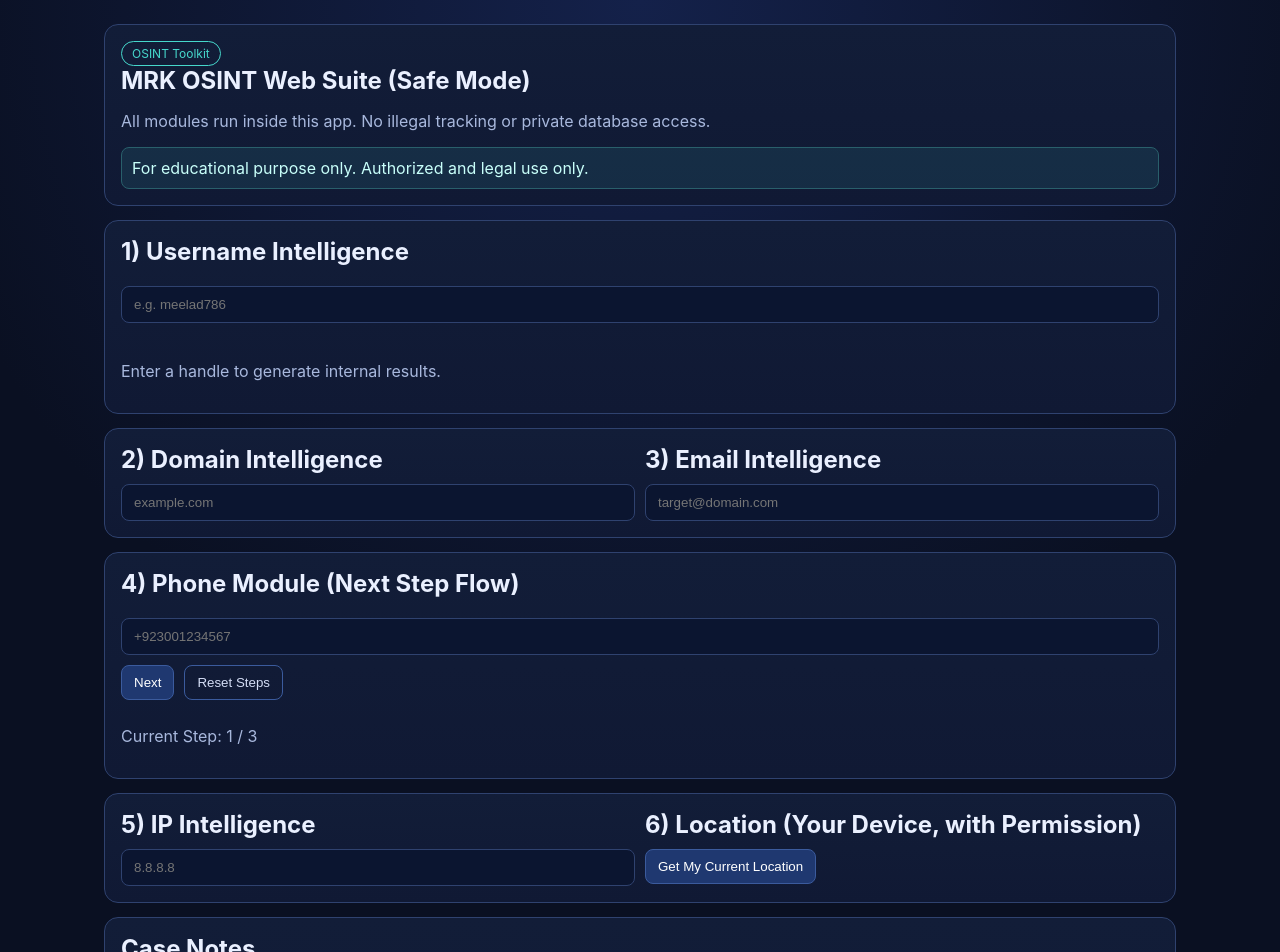
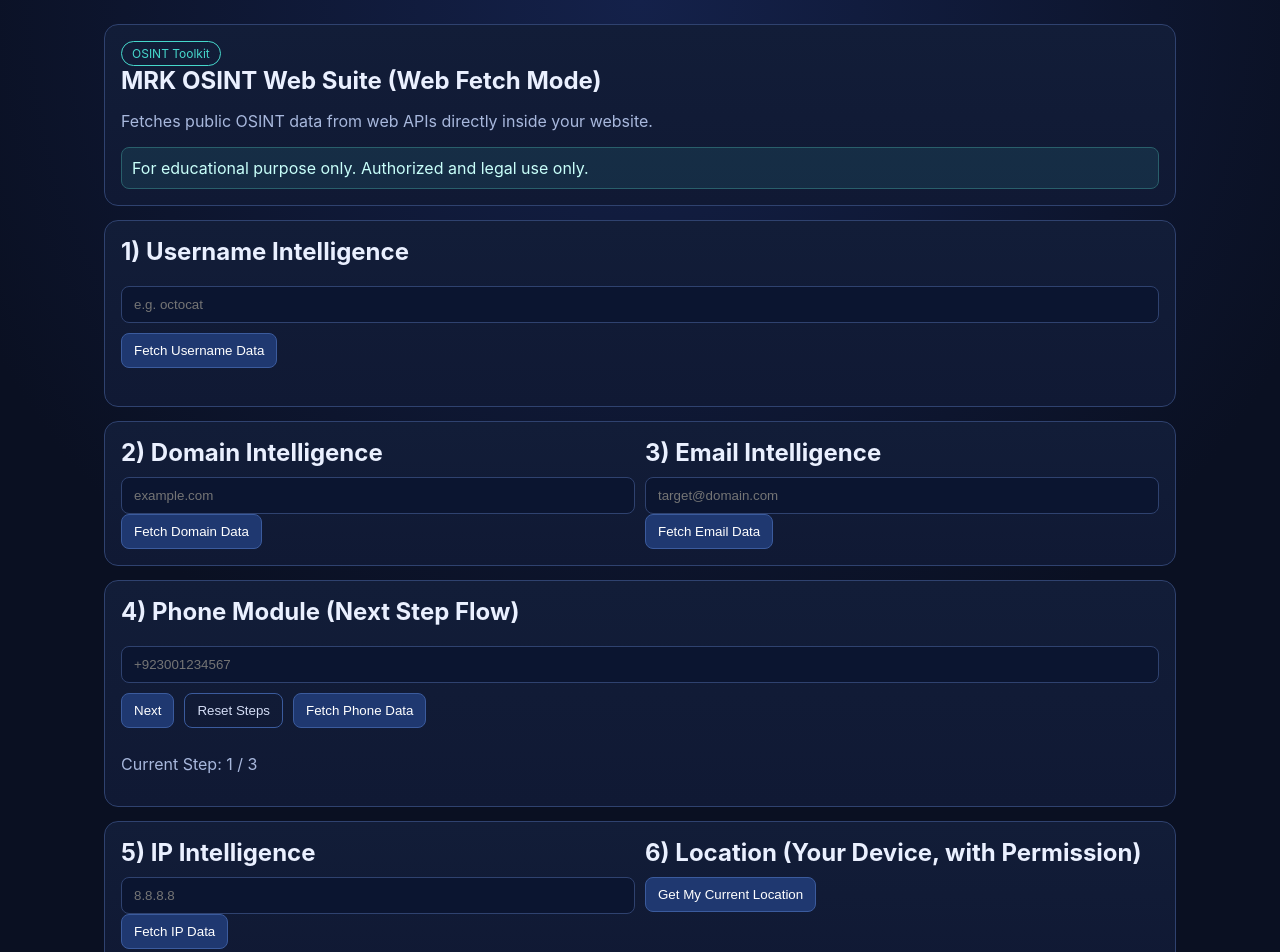
Before and after one commit to Meelad5815/madrassa786, a React (Vite) app: page / in a window 1280 px wide. Shown: the top 952 px of the page. Built offline with nearby package versions, Linux system fonts and the light colour scheme.

Commit message:
Add live public web API fetching for OSINT modules

```diff
--- a/App.jsx
+++ b/App.jsx
@@ -10,59 +10,8 @@ function makeUsernameVariants(value) {
   return [...variants].filter(Boolean).slice(0, 20);
 }
 
-function scoreFromText(text) {
-  return [...text].reduce((acc, ch) => acc + ch.charCodeAt(0), 0) % 100;
-}
-
-function domainIntel(domain) {
-  if (!domain.trim()) return null;
-  const clean = domain.trim().toLowerCase();
-  const score = scoreFromText(clean);
-  return {
-    tld: clean.split(".").pop() || "unknown",
-    risk: score > 70 ? "High" : score > 40 ? "Medium" : "Low",
-    dnsHealth: score % 2 === 0 ? "Stable" : "Inconsistent",
-    likelyProvider: ["Cloud", "Managed VPS", "Self-hosted"][score % 3],
-  };
-}
-
-function emailIntel(email) {
-  if (!email.trim()) return null;
-  const clean = email.trim().toLowerCase();
-  const score = scoreFromText(clean);
-  return {
-    provider: clean.split("@")[1] || "unknown",
-    breachRisk: score > 65 ? "Elevated" : "Normal",
-    formatValid: /^\S+@\S+\.\S+$/.test(clean) ? "Valid pattern" : "Invalid pattern",
-    confidence: `${50 + (score % 50)}%`,
-  };
-}
-
-function phoneIntel(phone) {
-  if (!phone.trim()) return null;
-  const digits = phone.replace(/\D/g, "");
-  const score = scoreFromText(digits);
-  return {
-    normalized: digits,
-    countryGuess: digits.startsWith("92") ? "Pakistan" : digits.startsWith("1") ? "US/CA" : "Unknown",
-    lineType: score % 2 === 0 ? "Mobile" : "Unknown/VoIP",
-    spamLikelihood: score > 60 ? "Possible" : "Low",
-    note: "No CNIC/name/SIM-owner data is accessed in this app.",
-  };
-}
-
-function ipIntel(ip) {
-  if (!ip.trim()) return null;
-  const score = scoreFromText(ip);
-  return {
-    version: ip.includes(":") ? "IPv6" : "IPv4",
-    reputation: score > 75 ? "Suspicious" : score > 45 ? "Monitor" : "Clean",
-    geoHint: ["South Asia", "Europe", "North America", "Middle East"][score % 4],
-  };
-}
-
 function InfoGrid({ title, data }) {
-  if (!data) return null;
+  if (!data || Object.keys(data).length === 0) return null;
   return (
     <div className="info-block">
       <h3>{title}</h3>
@@ -70,12 +19,18 @@ function InfoGrid({ title, data }) {
         {Object.entries(data).map(([key, value]) => (
           <div className="result-item" key={key}>
             <strong>{key}</strong>
-            <span>{value}</span>
+            <span>{String(value)}</span>
           </div>
         ))}
       </div>
     </div>
   );
+}
+
+async function fetchJson(url) {
+  const res = await fetch(url);
+  if (!res.ok) throw new Error(`HTTP ${res.status}`);
+  return res.json();
 }
 
 export default function App() {
@@ -84,16 +39,20 @@ export default function App() {
   const [email, setEmail] = useState("");
   const [phone, setPhone] = useState("");
   const [ip, setIp] = useState("");
+
+  const [usernameWeb, setUsernameWeb] = useState(null);
+  const [domainWeb, setDomainWeb] = useState(null);
+  const [emailWeb, setEmailWeb] = useState(null);
+  const [phoneWeb, setPhoneWeb] = useState(null);
+  const [ipWeb, setIpWeb] = useState(null);
+  const [status, setStatus] = useState("");
+
   const [notes, setNotes] = useState("");
   const [phoneStep, setPhoneStep] = useState(1);
   const [location, setLocation] = useState(null);
   const [locError, setLocError] = useState("");
 
   const usernameVariants = useMemo(() => makeUsernameVariants(username), [username]);
-  const dIntel = useMemo(() => domainIntel(domain), [domain]);
-  const eIntel = useMemo(() => emailIntel(email), [email]);
-  const pIntel = useMemo(() => phoneIntel(phone), [phone]);
-  const iIntel = useMemo(() => ipIntel(ip), [ip]);
 
   const copyNotes = async () => {
     try {
@@ -103,12 +62,107 @@ export default function App() {
     }
   };
 
+  const fetchUsernameData = async () => {
+    if (!username.trim()) return;
+    setStatus("Fetching username data...");
+    try {
+      const data = await fetchJson(`https://api.github.com/users/${username.trim()}`);
+      setUsernameWeb({
+        source: "GitHub API",
+        login: data.login,
+        name: data.name || "N/A",
+        followers: data.followers,
+        following: data.following,
+        publicRepos: data.public_repos,
+        location: data.location || "N/A",
+      });
+      setStatus("Username data loaded.");
+    } catch (e) {
+      setStatus(`Username fetch failed: ${e.message}`);
+    }
+  };
+
+  const fetchDomainData = async () => {
+    if (!domain.trim()) return;
+    setStatus("Fetching domain data...");
+    try {
+      const data = await fetchJson(`https://rdap.org/domain/${domain.trim()}`);
+      setDomainWeb({
+        source: "RDAP",
+        ldhName: data.ldhName || "N/A",
+        handle: data.handle || "N/A",
+        status: Array.isArray(data.status) ? data.status.join(", ") : "N/A",
+        nameservers: Array.isArray(data.nameservers) ? data.nameservers.length : 0,
+      });
+      setStatus("Domain data loaded.");
+    } catch (e) {
+      setStatus(`Domain fetch failed: ${e.message}`);
+    }
+  };
+
+  const fetchEmailData = async () => {
+    if (!email.trim()) return;
+    setStatus("Fetching email data...");
+    try {
+      const [verify, disposable] = await Promise.all([
+        fetchJson(`https://api.eva.pingutil.com/email?email=${encodeURIComponent(email.trim())}`),
+        fetchJson(`https://open.kickbox.com/v2/disposable/${encodeURIComponent(email.trim())}`),
+      ]);
+      setEmailWeb({
+        source: "PingUtil + Kickbox",
+        validSyntax: verify?.data?.valid_syntax,
+        deliverable: verify?.data?.deliverable,
+        domain: verify?.data?.domain || "N/A",
+        disposable: disposable?.disposable,
+      });
+      setStatus("Email data loaded.");
+    } catch (e) {
+      setStatus(`Email fetch failed: ${e.message}`);
+    }
+  };
+
+  const fetchPhoneData = async () => {
+    if (!phone.trim()) return;
+    setStatus("Fetching phone data...");
+    const digits = phone.replace(/\D/g, "");
+    try {
+      const data = await fetchJson(`https://htmlweb.ru/geo/api.php?json&telcod=${digits}`);
+      setPhoneWeb({
+        source: "htmlweb phone geo",
+        normalized: digits,
+        country: data?.country?.name || "N/A",
+        region: data?.region?.name || "N/A",
+        operator: data?.["0"]?.oper || data?.oper || "N/A",
+      });
+      setStatus("Phone data loaded.");
+    } catch (e) {
+      setPhoneWeb({ source: "Web API", normalized: digits, note: "Public phone API unavailable in this environment." });
+      setStatus(`Phone fetch limited: ${e.message}`);
+    }
+  };
+
+  const fetchIpData = async () => {
+    if (!ip.trim()) return;
+    setStatus("Fetching IP data...");
+    try {
+      const data = await fetchJson(`https://ipapi.co/${ip.trim()}/json/`);
+      setIpWeb({
+        source: "ipapi.co",
+        ip: data.ip,
+        city: data.city || "N/A",
+        region: data.region || "N/A",
+        country: data.country_name || "N/A",
+        org: data.org || "N/A",
+      });
+      setStatus("IP data loaded.");
+    } catch (e) {
+      setStatus(`IP fetch failed: ${e.message}`);
+    }
+  };
+
   const getCurrentLocation = () => {
     setLocError("");
-    if (!navigator.geolocation) {
-      setLocError("Geolocation is not supported in this browser.");
-      return;
-    }
+    if (!navigator.geolocation) return setLocError("Geolocation is not supported in this browser.");
     navigator.geolocation.getCurrentPosition(
       (pos) => {
         setLocation({
@@ -127,35 +181,36 @@ export default function App() {
     <main className="osint-page">
       <section className="card hero">
         <p className="tag">OSINT Toolkit</p>
-        <h1>MRK OSINT Web Suite (Safe Mode)</h1>
-        <p className="muted">All modules run inside this app. No illegal tracking or private database access.</p>
+        <h1>MRK OSINT Web Suite (Web Fetch Mode)</h1>
+        <p className="muted">Fetches public OSINT data from web APIs directly inside your website.</p>
         <div className="alert">For educational purpose only. Authorized and legal use only.</div>
+        {status && <p className="muted">{status}</p>}
       </section>
 
       <section className="card section">
         <h2>1) Username Intelligence</h2>
-        <input value={username} onChange={(e) => setUsername(e.target.value)} placeholder="e.g. meelad786" />
+        <input value={username} onChange={(e) => setUsername(e.target.value)} placeholder="e.g. octocat" />
+        <div className="actions">
+          <button type="button" onClick={fetchUsernameData}>Fetch Username Data</button>
+        </div>
         <div className="stack">
-          {usernameVariants.length === 0 && <p className="muted">Enter a handle to generate internal results.</p>}
-          {usernameVariants.map((handle) => (
-            <div key={handle} className="variant-row">
-              <span>@{handle}</span>
-              <small>Strength Score: {scoreFromText(handle)} / 100</small>
-            </div>
-          ))}
+          {usernameVariants.map((handle) => <div key={handle} className="variant-row"><span>@{handle}</span></div>)}
         </div>
+        <InfoGrid title="Username Web Results" data={usernameWeb} />
       </section>
 
       <section className="card section grid-2">
         <div>
           <h2>2) Domain Intelligence</h2>
           <input value={domain} onChange={(e) => setDomain(e.target.value)} placeholder="example.com" />
-          <InfoGrid title="Internal Domain Analysis" data={dIntel} />
+          <div className="actions"><button type="button" onClick={fetchDomainData}>Fetch Domain Data</button></div>
+          <InfoGrid title="Domain Web Results" data={domainWeb} />
         </div>
         <div>
           <h2>3) Email Intelligence</h2>
           <input value={email} onChange={(e) => setEmail(e.target.value)} placeholder="target@domain.com" />
-          <InfoGrid title="Internal Email Analysis" data={eIntel} />
+          <div className="actions"><button type="button" onClick={fetchEmailData}>Fetch Email Data</button></div>
+          <InfoGrid title="Email Web Results" data={emailWeb} />
         </div>
       </section>
 
@@ -165,25 +220,19 @@ export default function App() {
         <div className="actions">
           <button type="button" onClick={() => setPhoneStep((s) => Math.min(3, s + 1))}>Next</button>
           <button type="button" className="secondary" onClick={() => setPhoneStep(1)}>Reset Steps</button>
+          <button type="button" onClick={fetchPhoneData}>Fetch Phone Data</button>
         </div>
         <p className="muted">Current Step: {phoneStep} / 3</p>
-        {phoneStep >= 2 && <InfoGrid title="Internal Phone Analysis" data={pIntel} />}
-        {phoneStep >= 3 && (
-          <div className="info-block">
-            <h3>Compliance Notice</h3>
-            <p className="muted">
-              CNIC owner identity, SIM owner records, or live third-party location tracking are not supported.
-              Use official telecom/government channels with legal authorization.
-            </p>
-          </div>
-        )}
+        {phoneStep >= 2 && <InfoGrid title="Phone Web Results" data={phoneWeb} />}
+        {phoneStep >= 3 && <p className="muted">CNIC/SIM ownership data is not provided by this app.</p>}
       </section>
 
       <section className="card section grid-2">
         <div>
           <h2>5) IP Intelligence</h2>
           <input value={ip} onChange={(e) => setIp(e.target.value)} placeholder="8.8.8.8" />
-          <InfoGrid title="Internal IP Analysis" data={iIntel} />
+          <div className="actions"><button type="button" onClick={fetchIpData}>Fetch IP Data</button></div>
+          <InfoGrid title="IP Web Results" data={ipWeb} />
         </div>
         <div>
           <h2>6) Location (Your Device, with Permission)</h2>
@@ -195,7 +244,6 @@ export default function App() {
 
       <section className="card section">
         <h2>Case Notes</h2>
-        <p className="muted">Write findings and copy into your report.</p>
         <textarea
           value={notes}
           onChange={(e) => setNotes(e.target.value)}
```
Also changed, not shown: 1 other file (tests, documents, lock files or other folders).
